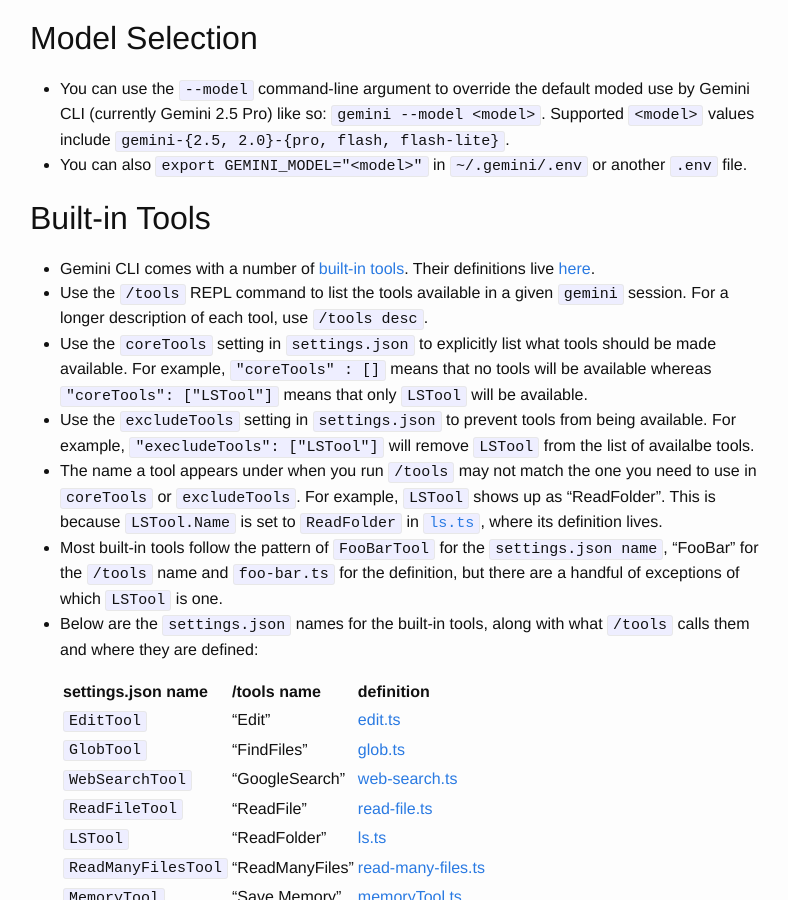
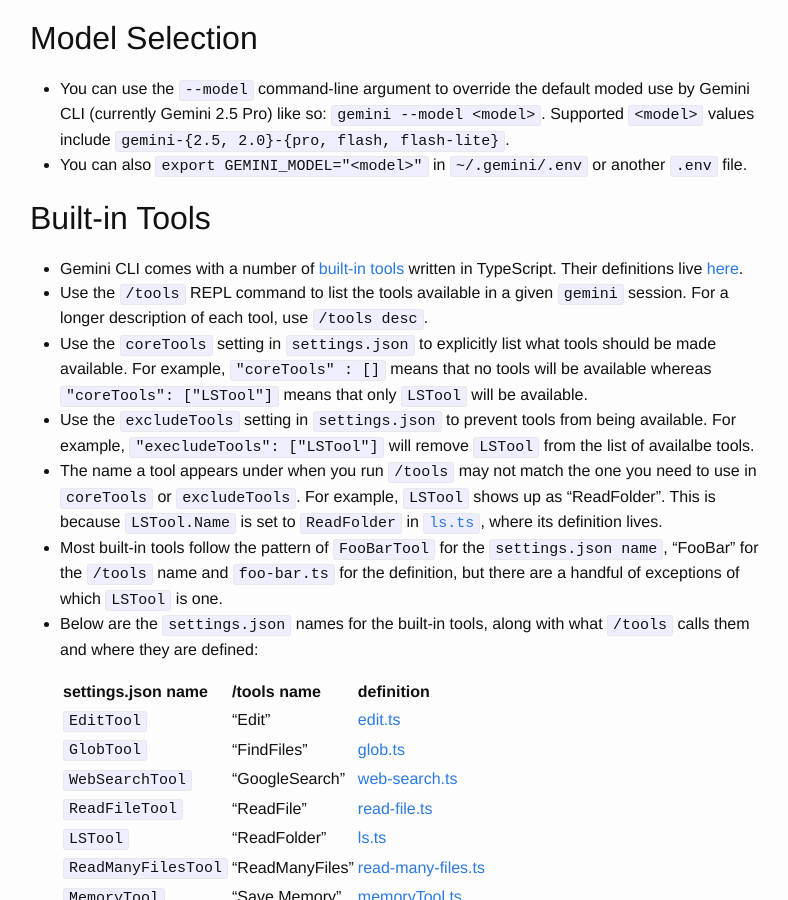
Before and after one commit to vglazer/vglazer.github.io, a Jekyll site: the page built from _posts/2025-07-22-gemini-cli-notes.md, in a window 1280 px wide and 900 px high, scrolled down 1625 px. Shown: the whole window, without its empty margins (240-1028 px from the left). Built offline with Jekyll 4.4.1, drawn with Linux system fonts in a browser that asks for light colours; nearby versions of some CDN libraries.

Commit message:
Latest draft

```diff
--- a/_posts/2025-07-22-gemini-cli-notes.md
+++ b/_posts/2025-07-22-gemini-cli-notes.md
@@ -41,7 +41,7 @@ categories: ai agents llms productiviy devtools osx gemini gemini-cli google
 - You can also `export GEMINI_MODEL="<model>"` in `~/.gemini/.env` or another `.env` file.
 
 ## Built-in Tools
-- Gemini CLI comes with a number of [built-in tools](https://github.com/google-gemini/gemini-cli/blob/main/docs/core/tools-api.md#built-in-tools). Their definitions live [here](https://github.com/google-gemini/gemini-cli/tree/main/packages/core/src/tools).
+- Gemini CLI comes with a number of [built-in tools](https://github.com/google-gemini/gemini-cli/blob/main/docs/core/tools-api.md#built-in-tools) written in TypeScript. Their definitions live [here](https://github.com/google-gemini/gemini-cli/tree/main/packages/core/src/tools).
 - Use the `/tools` REPL command to list the tools available in a given `gemini` session. For a longer description of each tool, use `/tools desc`.
 - Use the `coreTools` setting in `settings.json` to explicitly list what tools should be made available. For example, `"coreTools" : []` means that no tools will be available whereas `"coreTools": ["LSTool"]` means that only `LSTool` will be available.
 - Use the `excludeTools` setting in `settings.json` to prevent tools from being available. For example, `"execludeTools": ["LSTool"]` will remove `LSTool` from the list of availalbe tools.
```
